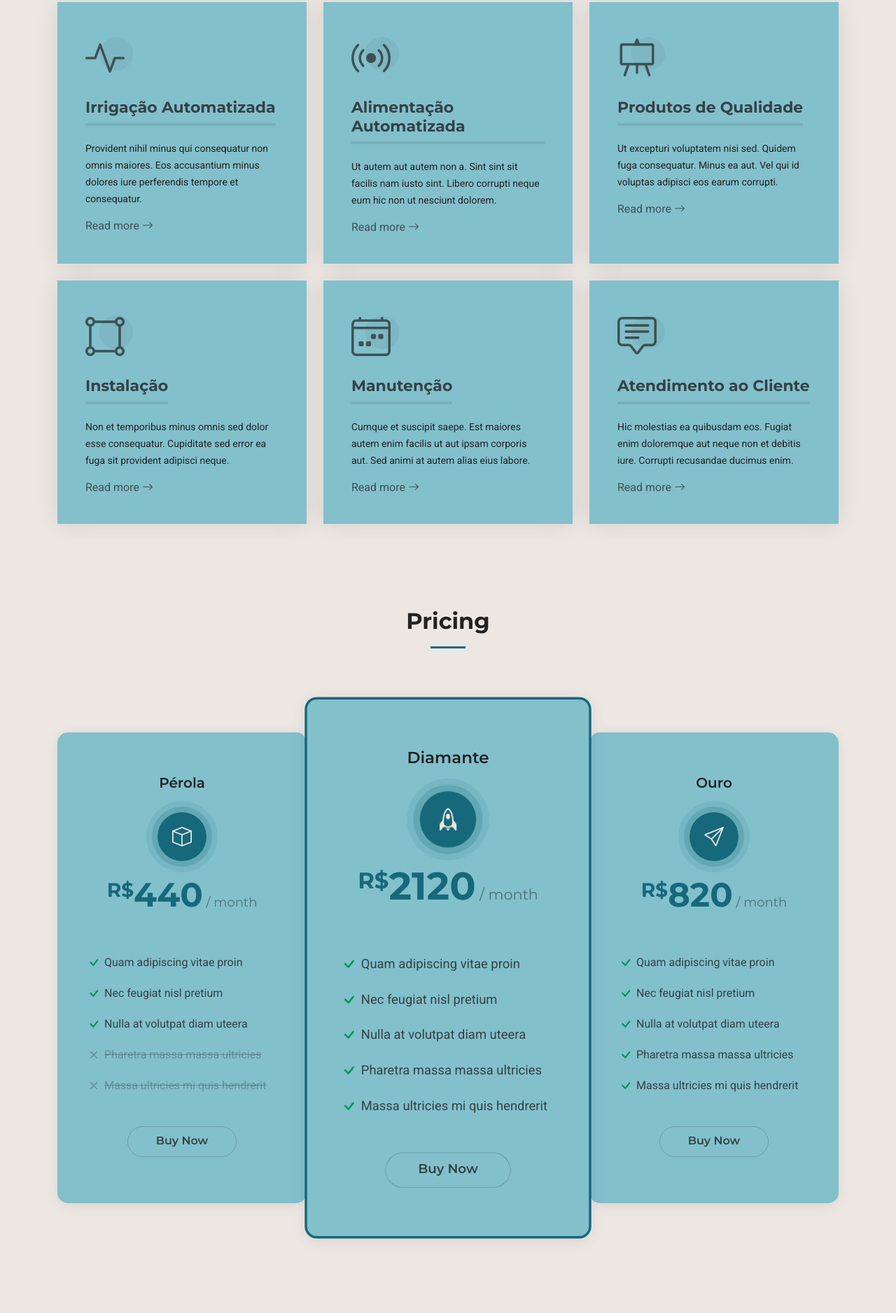
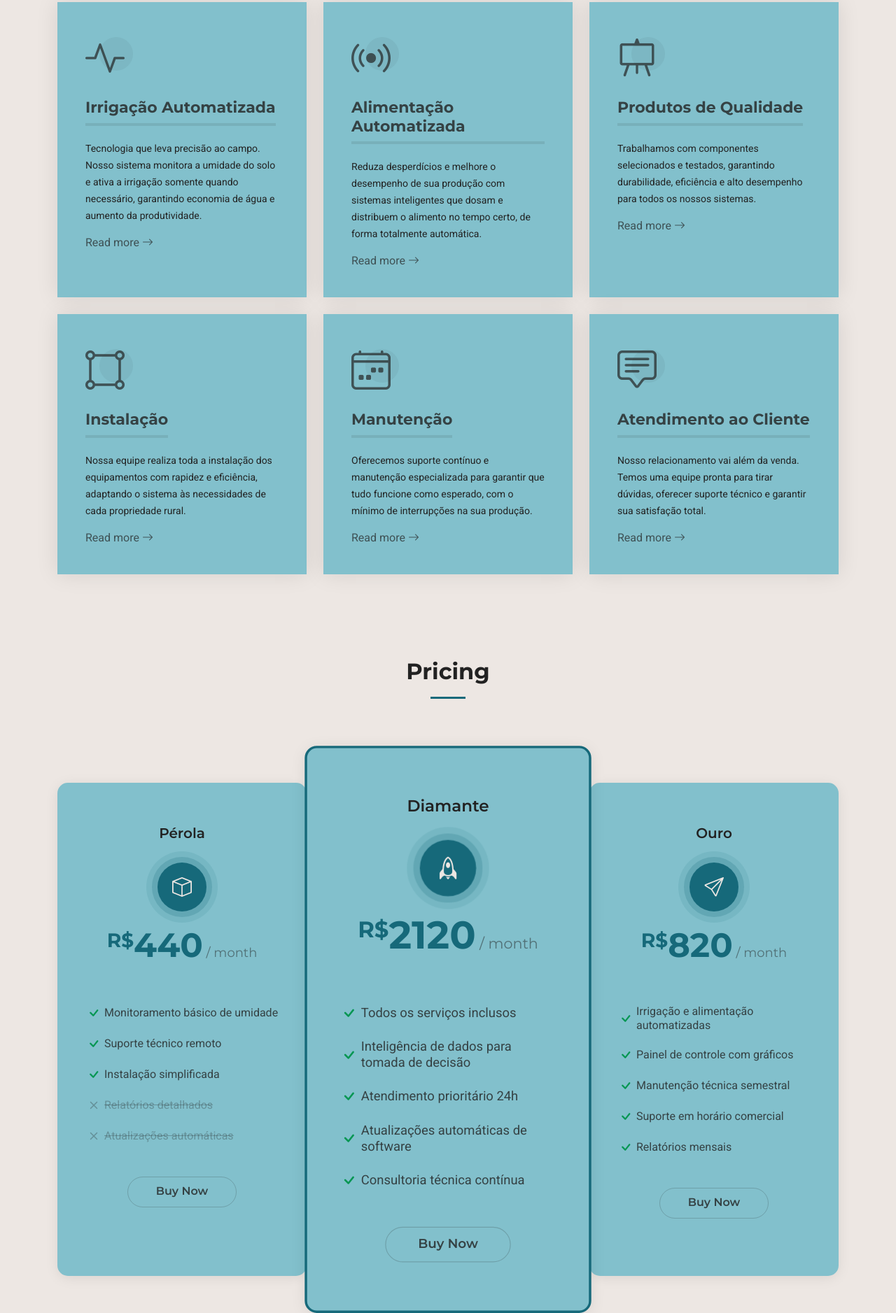
Before and after one commit to Felipebc2/RoboFish_Site, a plain HTML site: page index.html in a window 1280 px wide. Shown: the part 2868-4745 px from the top of the page at 70% size. Drawn offline with Linux system fonts and the light colour scheme.

Commit message:
new folder

```diff
--- a/index.html
+++ b/index.html
@@ -267,7 +267,7 @@
                 <i class="bi bi-activity"></i>
               </div>
               <h3>Irrigação Automatizada</h3>
-              <p>Provident nihil minus qui consequatur non omnis maiores. Eos accusantium minus dolores iure perferendis tempore et consequatur.</p>
+              <p>Tecnologia que leva precisão ao campo. Nosso sistema monitora a umidade do solo e ativa a irrigação somente quando necessário, garantindo economia de água e aumento da produtividade.</p>
               <a href="service-details.html" class="readmore stretched-link">Read more <i class="bi bi-arrow-right"></i></a>
             </div>
           </div><!-- End Service Item -->
@@ -278,7 +278,7 @@
                 <i class="bi bi-broadcast"></i>
               </div>
               <h3>Alimentação Automatizada</h3>
-              <p>Ut autem aut autem non a. Sint sint sit facilis nam iusto sint. Libero corrupti neque eum hic non ut nesciunt dolorem.</p>
+              <p>Reduza desperdícios e melhore o desempenho de sua produção com sistemas inteligentes que dosam e distribuem o alimento no tempo certo, de forma totalmente automática.</p>
               <a href="service-details.html" class="readmore stretched-link">Read more <i class="bi bi-arrow-right"></i></a>
             </div>
           </div><!-- End Service Item -->
@@ -289,7 +289,7 @@
                 <i class="bi bi-easel"></i>
               </div>
               <h3>Produtos de Qualidade</h3>
-              <p>Ut excepturi voluptatem nisi sed. Quidem fuga consequatur. Minus ea aut. Vel qui id voluptas adipisci eos earum corrupti.</p>
+              <p>Trabalhamos com componentes selecionados e testados, garantindo durabilidade, eficiência e alto desempenho para todos os nossos sistemas.</p>
               <a href="service-details.html" class="readmore stretched-link">Read more <i class="bi bi-arrow-right"></i></a>
             </div>
           </div><!-- End Service Item -->
@@ -300,7 +300,7 @@
                 <i class="bi bi-bounding-box-circles"></i>
               </div>
               <h3>Instalação</h3>
-              <p>Non et temporibus minus omnis sed dolor esse consequatur. Cupiditate sed error ea fuga sit provident adipisci neque.</p>
+              <p>Nossa equipe realiza toda a instalação dos equipamentos com rapidez e eficiência, adaptando o sistema às necessidades de cada propriedade rural.</p>
               <a href="service-details.html" class="readmore stretched-link">Read more <i class="bi bi-arrow-right"></i></a>
             </div>
           </div><!-- End Service Item -->
@@ -311,7 +311,7 @@
                 <i class="bi bi-calendar4-week"></i>
               </div>
               <h3>Manutenção</h3>
-              <p>Cumque et suscipit saepe. Est maiores autem enim facilis ut aut ipsam corporis aut. Sed animi at autem alias eius labore.</p>
+              <p>Oferecemos suporte contínuo e manutenção especializada para garantir que tudo funcione como esperado, com o mínimo de interrupções na sua produção.</p>
               <a href="service-details.html" class="readmore stretched-link">Read more <i class="bi bi-arrow-right"></i></a>
             </div>
           </div><!-- End Service Item -->
@@ -322,7 +322,7 @@
                 <i class="bi bi-chat-square-text"></i>
               </div>
               <h3>Atendimento ao Cliente</h3>
-              <p>Hic molestias ea quibusdam eos. Fugiat enim doloremque aut neque non et debitis iure. Corrupti recusandae ducimus enim.</p>
+              <p>Nosso relacionamento vai além da venda. Temos uma equipe pronta para tirar dúvidas, oferecer suporte técnico e garantir sua satisfação total.</p>
               <a href="service-details.html" class="readmore stretched-link">Read more <i class="bi bi-arrow-right"></i></a>
             </div>
           </div><!-- End Service Item -->
@@ -353,11 +353,11 @@
               </div>
               <h4><sup>R$</sup>440<span> / month</span></h4>
               <ul>
-                <li><i class="bi bi-check"></i> <span>Quam adipiscing vitae proin</span></li>
-                <li><i class="bi bi-check"></i> <span>Nec feugiat nisl pretium</span></li>
-                <li><i class="bi bi-check"></i> <span>Nulla at volutpat diam uteera</span></li>
-                <li class="na"><i class="bi bi-x"></i> <span>Pharetra massa massa ultricies</span></li>
-                <li class="na"><i class="bi bi-x"></i> <span>Massa ultricies mi quis hendrerit</span></li>
+                <li><i class="bi bi-check"></i> <span>Monitoramento básico de umidade</span></li>
+                <li><i class="bi bi-check"></i> <span>Suporte técnico remoto</span></li>
+                <li><i class="bi bi-check"></i> <span>Instalação simplificada</span></li>
+                <li class="na"><i class="bi bi-x"></i> <span>Relatórios detalhados</span></li>
+                <li class="na"><i class="bi bi-x"></i> <span>Atualizações automáticas</span></li>
               </ul>
               <div class="text-center"><a href="#" class="buy-btn">Buy Now</a></div>
             </div>
@@ -372,11 +372,11 @@
 
               <h4><sup>R$</sup>2120<span> / month</span></h4>
               <ul>
-                <li><i class="bi bi-check"></i> <span>Quam adipiscing vitae proin</span></li>
-                <li><i class="bi bi-check"></i> <span>Nec feugiat nisl pretium</span></li>
-                <li><i class="bi bi-check"></i> <span>Nulla at volutpat diam uteera</span></li>
-                <li><i class="bi bi-check"></i> <span>Pharetra massa massa ultricies</span></li>
-                <li><i class="bi bi-check"></i> <span>Massa ultricies mi quis hendrerit</span></li>
+                <li><i class="bi bi-check"></i> <span>Todos os serviços inclusos</span></li>
+                <li><i class="bi bi-check"></i> <span>Inteligência de dados para tomada de decisão</span></li>
+                <li><i class="bi bi-check"></i> <span>Atendimento prioritário 24h</span></li>
+                <li><i class="bi bi-check"></i> <span>Atualizações automáticas de software</span></li>
+                <li><i class="bi bi-check"></i> <span>Consultoria técnica contínua</span></li>
               </ul>
               <div class="text-center"><a href="#" class="buy-btn">Buy Now</a></div>
             </div>
@@ -390,11 +390,11 @@
               </div>
               <h4><sup>R$</sup>820<span> / month</span></h4>
               <ul>
-                <li><i class="bi bi-check"></i> <span>Quam adipiscing vitae proin</span></li>
-                <li><i class="bi bi-check"></i> <span>Nec feugiat nisl pretium</span></li>
-                <li><i class="bi bi-check"></i> <span>Nulla at volutpat diam uteera</span></li>
-                <li><i class="bi bi-check"></i> <span>Pharetra massa massa ultricies</span></li>
-                <li><i class="bi bi-check"></i> <span>Massa ultricies mi quis hendrerit</span></li>
+                <li><i class="bi bi-check"></i> <span>Irrigação e alimentação automatizadas</span></li>
+                <li><i class="bi bi-check"></i> <span>Painel de controle com gráficos</span></li>
+                <li><i class="bi bi-check"></i> <span>Manutenção técnica semestral</span></li>
+                <li><i class="bi bi-check"></i> <span>Suporte em horário comercial</span></li>
+                <li><i class="bi bi-check"></i> <span>Relatórios mensais</span></li>
               </ul>
               <div class="text-center"><a href="#" class="buy-btn">Buy Now</a></div>
             </div>
@@ -420,8 +420,8 @@
           <div class="col-lg-6" data-aos="fade-up" data-aos-delay="100">
             <h3>Natureza não é algo só para se admirar, é algo que nos nutre diariamente.</h3>
             <img src="assets/img/about.jpg" class="img-fluid rounded-4 mb-4" alt="">
-            <p>Ut fugiat ut sunt quia veniam. Voluptate perferendis perspiciatis quod nisi et. Placeat debitis quia recusandae odit et consequatur voluptatem. Dignissimos pariatur consectetur fugiat voluptas ea.</p>
-            <p>Temporibus nihil enim deserunt sed ea. Provident sit expedita aut cupiditate nihil vitae quo officia vel. Blanditiis eligendi possimus et in cum. Quidem eos ut sint rem veniam qui. Ut ut repellendus nobis tempore doloribus debitis explicabo similique sit. Accusantium sed ut omnis beatae neque deleniti repellendus.</p>
+            <p>Na RoboFish, acreditamos que o futuro da agricultura está na automação sustentável. Criamos soluções acessíveis que permitem a pequenos e médios produtores rurais modernizar seus processos sem abrir mão da simplicidade e eficiência.</p>
+            <p>Nosso time é formado por estudantes apaixonados por inovação, que unem teoria e prática para criar soluções reais e aplicáveis. Com base em prototipagem, programação embarcada e sensoriamento inteligente, desenvolvemos sistemas pensados para a realidade do campo brasileiro.</p>
           </div>
           <div class="col-lg-6" data-aos="fade-up" data-aos-delay="250">
             <div class="content ps-0 ps-lg-5">
@@ -431,10 +431,6 @@
                 <li><i class="bi bi-check-circle-fill"></i> <span>Nosso time se vê responsável por implementar as mais novas tecnologias com o objetivo de impulsionar produções rurais, através de automatizações e produtos de altíssima qualidade.</span></li>
                 <li><i class="bi bi-check-circle-fill"></i> <span>Estabelecemos conexões de longo prazo com clientes através de serviços de manutenção e instalação.</span></li>
               </ul>
-              <p>
-                Ullamco laboris nisi ut aliquip ex ea commodo consequat. Duis aute irure dolor in reprehenderit in voluptate
-                velit esse cillum dolore eu fugiat nulla pariatur. Excepteur sint occaecat cupidatat non proident
-              </p>
 
               <div class="position-relative mt-4">
                 <img src="assets/img/about-2.jpg" class="img-fluid rounded-4" alt="">
@@ -523,7 +519,7 @@
                   <i class="bi bi-emoji-smile flex-shrink-0"></i>
                   <div>
                     <span data-purecounter-start="0" data-purecounter-end="232" data-purecounter-duration="1" class="purecounter"></span>
-                    <p><strong>Happy Clients</strong> <span>consequuntur quae</span></p>
+                    <p><strong>Happy Clients</strong></p>
                   </div>
                 </div>
               </div><!-- End Stats Item -->
@@ -533,7 +529,7 @@
                   <i class="bi bi-journal-richtext flex-shrink-0"></i>
                   <div>
                     <span data-purecounter-start="0" data-purecounter-end="521" data-purecounter-duration="1" class="purecounter"></span>
-                    <p><strong>Projects</strong> <span>adipisci atque cum quia aut</span></p>
+                    <p><strong>Projects</strong></p>
                   </div>
                 </div>
               </div><!-- End Stats Item -->
@@ -543,7 +539,7 @@
                   <i class="bi bi-headset flex-shrink-0"></i>
                   <div>
                     <span data-purecounter-start="0" data-purecounter-end="1453" data-purecounter-duration="1" class="purecounter"></span>
-                    <p><strong>Hours Of Support</strong> <span>aut commodi quaerat</span></p>
+                    <p><strong>Hours Of Support</strong></p>
                   </div>
                 </div>
               </div><!-- End Stats Item -->
@@ -553,7 +549,7 @@
                   <i class="bi bi-people flex-shrink-0"></i>
                   <div>
                     <span data-purecounter-start="0" data-purecounter-end="32" data-purecounter-duration="1" class="purecounter"></span>
-                    <p><strong>Hard Workers</strong> <span>rerum asperiores dolor</span></p>
+                    <p><strong>Hard Workers</strong></p>
                   </div>
                 </div>
               </div><!-- End Stats Item -->
```
